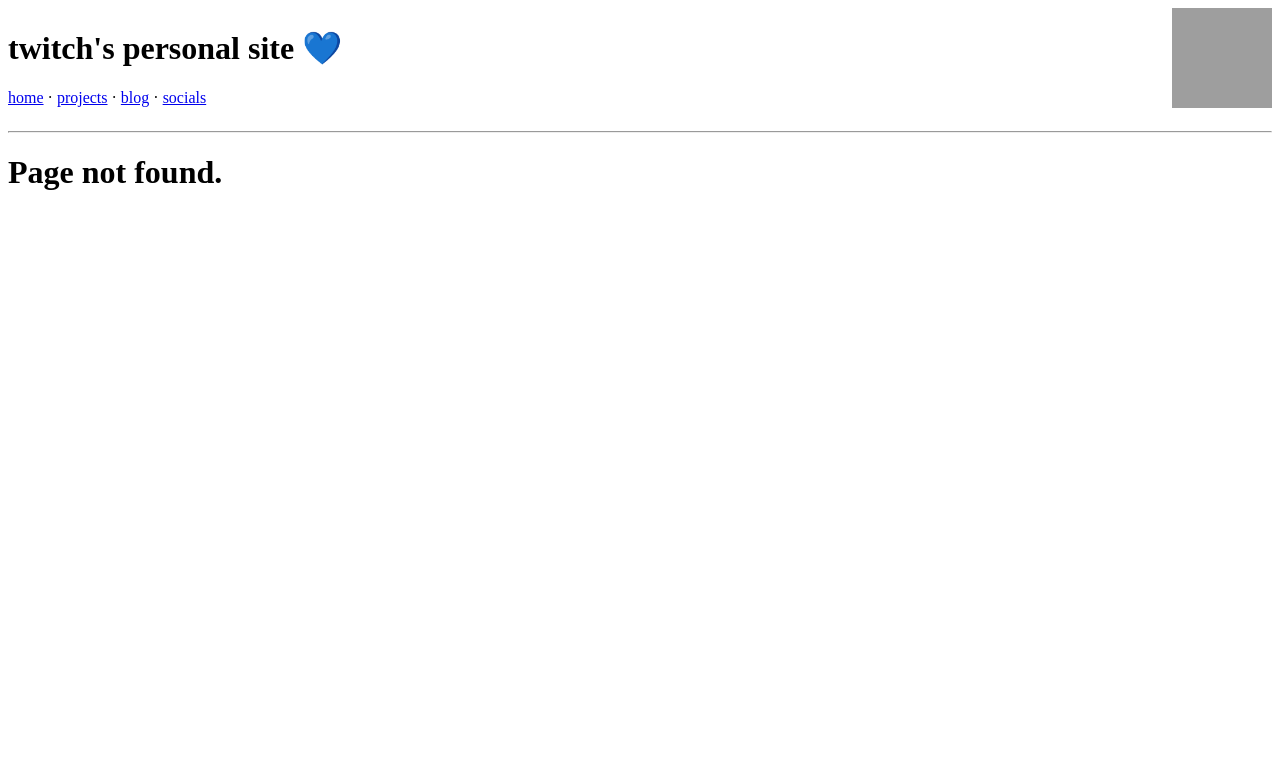
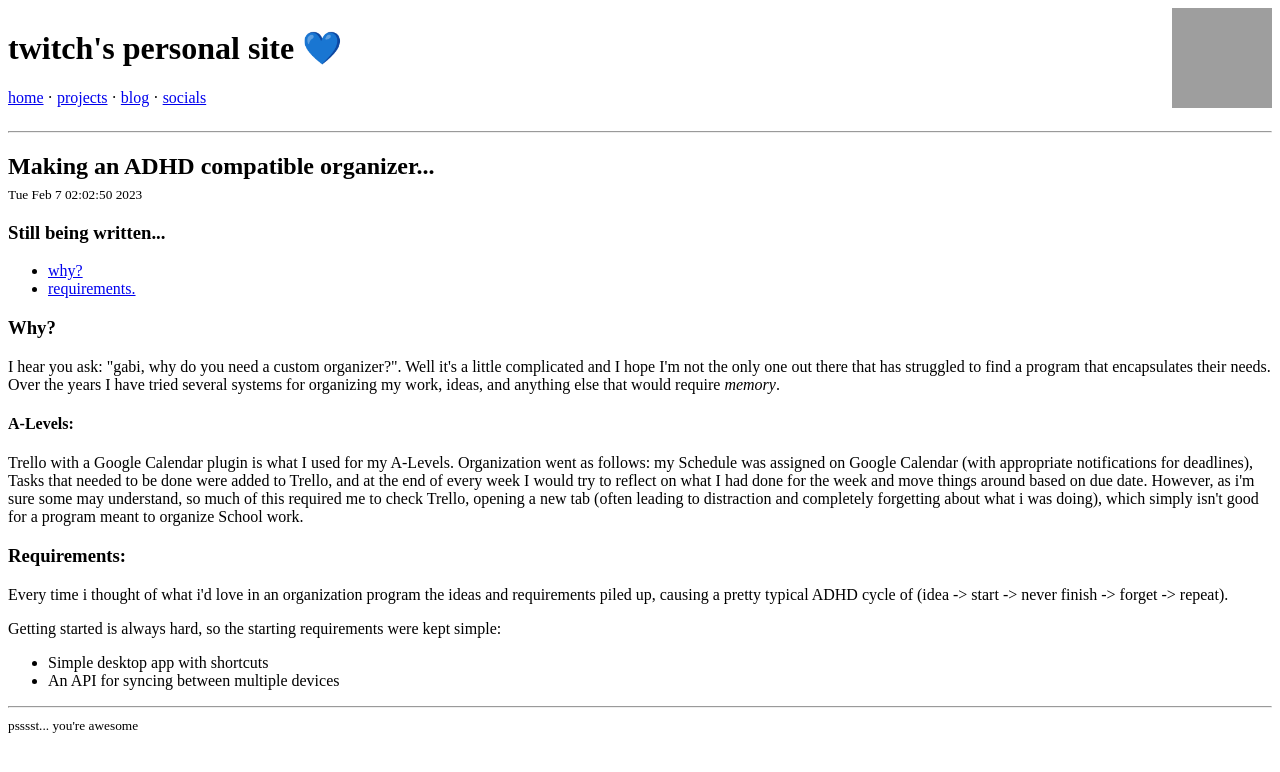
Before and after one commit to twitch0001/personal-site, a Flask app: page /blog/1675735370-making-adhd-proof-organizer in a window 1280 px wide. Shown: the top 772 px of the page. Run offline with Flask 2, Linux system fonts and the light colour scheme; grey boxes are pictures that could not be loaded.

Commit message:
Update some blog things

```diff
--- a/data/blogs.json
+++ b/data/blogs.json
@@ -4,5 +4,17 @@
     "name": "Welcome to my blog",
     "created_at": 1671649827,
     "description": "blog description"
+  },
+  {
+    "page": "1675735370-making-adhd-proof-organizer",
+    "name": "Making an ADHD Compatible Organizer",
+    "created_at": 1675735370,
+    "description": "An attempt at making the organizer i've always been looking for"
+  },
+  {
+    "page": "1676336162-lastfm-adventures",
+    "name": "Last.FM a loving rant...",
+    "created_at": 1676336162,
+    "description": "Last.FM is great but it isn't flawless..."
   }
 ]
--- a/templates/404.html
+++ b/templates/404.html
@@ -1,7 +1,10 @@
 <!DOCTYPE html>
 <html lang="en">
 
-{% include 'head.html' %}
+<head>
+    {% include 'head.html' %}
+    <title>ope...</title>
+</head>
 <body>
 {% include 'header.html' %}
 
--- /dev/null
+++ b/templates/blogs/1675735370-making-adhd-proof-organizer.html
@@ -0,0 +1,46 @@
+{% extends "page.html" %}
+
+{% block content %}
+
+    <div id="top">
+        <div>
+            <h2 style="margin-bottom: 5px">Making an ADHD compatible organizer...</h2>
+            <small style="margin-top: auto">{{blog.pretty_time}}</small>
+        </div>
+        <h3>Still being written...</h3>
+    </div>
+
+
+    <ul>
+        <li><a href="#introduction">why?</a></li>
+        <li><a href="#requirements">requirements.</a></li>
+    </ul>
+
+
+    <div id="introduction">
+        <a id="introduction"><h3>Why?</h3></a>
+        <p>
+            I hear you ask: "gabi, why do you need a custom organizer?". Well it's a little complicated and I hope I'm not the only one out there that has struggled to find a program that encapsulates their needs.
+            Over the years I have tried several systems for organizing my work, ideas, and anything else that would require <i>memory</i>.
+        </p>
+
+
+        <div id="#why-alevels">
+            <h4>A-Levels:</h4>
+            <p>
+                Trello with a Google Calendar plugin is what I used for my A-Levels. Organization went as follows: my Schedule was assigned on Google Calendar (with appropriate notifications for deadlines), Tasks that needed to be done were added to Trello,
+                and at the end of every week I would try to reflect on what I had done for the week and move things around based on due date. However, as i'm sure some may understand, so much of this required me to check Trello, opening a new tab (often leading to distraction and completely forgetting about what i was doing), which simply isn't good for a program meant to organize School work.
+            </p>
+        </div>
+    </div>
+
+    <div id="requirements">
+        <a id="requirements"><h3>Requirements:</h3></a>
+        <p>Every time i thought of what i'd love in an organization program the ideas and requirements piled up, causing a pretty typical ADHD cycle of (idea -> start -> never finish -> forget -> repeat).</p>
+        <p>Getting started is always hard, so the starting requirements were kept simple:</p>
+        <ul>
+            <li>Simple desktop app with shortcuts</li>
+            <li>An API for syncing between multiple devices</li>
+        </ul>
+    </div>
+{% endblock %}
--- a/templates/head.html
+++ b/templates/head.html
@@ -1,6 +1,4 @@
-<head>
-    <meta charset="UTF-8">
-    <title>twitch.dance</title>
-    <link rel="stylesheet" href="//cdnjs.cloudflare.com/ajax/libs/highlight.js/11.7.0/styles/a11y-dark.min.css">
-    <script src="//cdnjs.cloudflare.com/ajax/libs/highlight.js/11.7.0/highlight.min.js"></script>
-</head>
+<meta charset="UTF-8">
+<title>twitch.dance</title>
+<link rel="stylesheet" href="//cdnjs.cloudflare.com/ajax/libs/highlight.js/11.7.0/styles/a11y-dark.min.css">
+<script src="//cdnjs.cloudflare.com/ajax/libs/highlight.js/11.7.0/highlight.min.js"></script>
--- a/templates/home.html
+++ b/templates/home.html
@@ -1,7 +1,9 @@
 <!DOCTYPE html>
 <html lang="en">
 
-{% include 'head.html' %}
+<head>
+    {% include 'head.html' %}
+</head>
 <body>
 {% include 'header.html' %}
 
--- a/templates/page.html
+++ b/templates/page.html
@@ -1,7 +1,12 @@
 <!DOCTYPE html>
 <html lang="en">
 
-{% include 'head.html' %}
+<head>
+    {% include 'head.html' %}
+    {% block nohead %}
+
+    {% endblock %}
+</head>
 <body>
 {% include 'header.html' %}
 
--- a/templates/socials.html
+++ b/templates/socials.html
@@ -1,7 +1,10 @@
 <!DOCTYPE html>
 <html lang="en">
 
-{% include 'head.html' %}
+<head>
+    <title>twitch - socials</title>
+    {% include 'head.html' %}
+</head>
 <body>
 {% include 'header.html' %}
 
```
Also changed, not shown: templates/blogs/1671649827-example-blog.html (+7 -1 lines), templates/blogs/1676336162-lastfm-adventures.html (added, +12 -0 lines), templates/projects/lobster40.html (+7 -0 lines).
